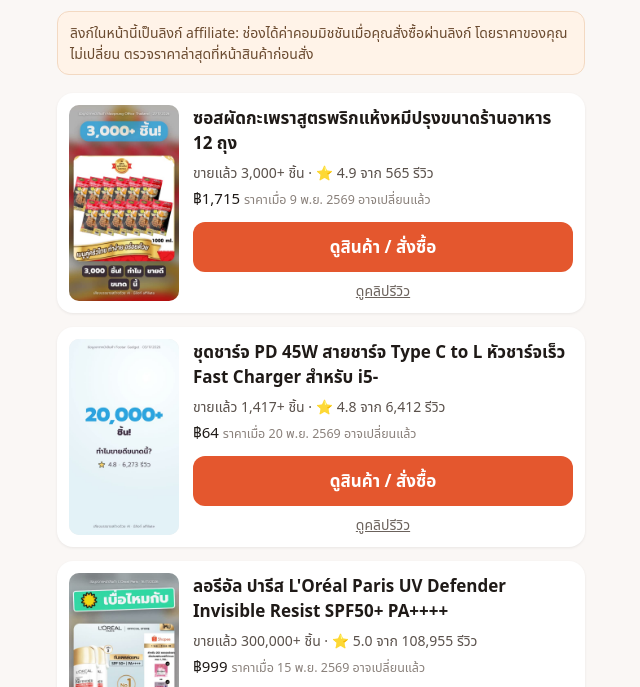
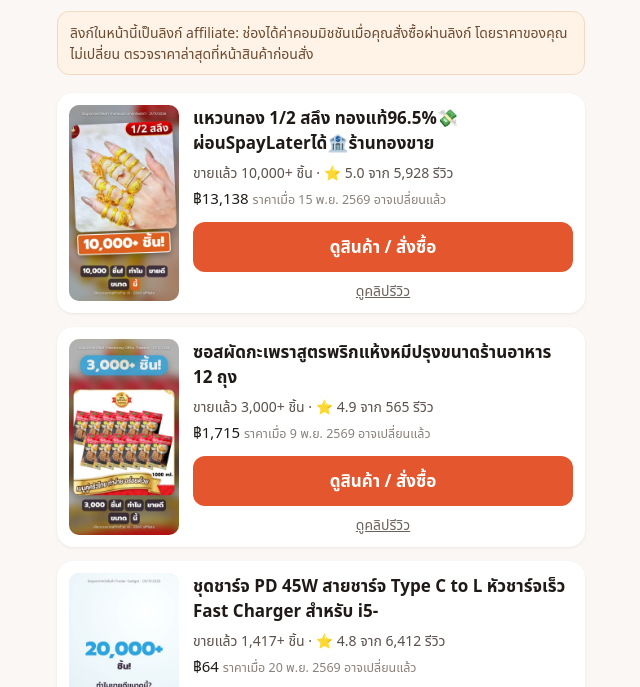
Before and after one commit to anuchanamlee/shop-picks, a plain HTML site: page index.html in a window 1280 px wide. Shown: the part 91-778 px from the top of the page, without its empty margins (319-959 px from the left). Drawn offline with Linux system fonts and the light colour scheme.

Commit message:
update 2026-11-21 12:00 (54 items)

```diff
--- a/index.html
+++ b/index.html
@@ -12,6 +12,11 @@ padding:12px;border-radius:12px;margin-top:auto}.clip{display:block;text-align:c
 footer{font-size:13px;color:#8a817b;margin-top:24px}a:focus-visible{outline:3px solid #1f6feb;outline-offset:2px}</style></head><body><main>
 <h1>สินค้าในคลิป</h1><p class="sub">สินค้าจากคลิปสั้นในช่อง <a href="https://www.youtube.com/channel/UC8oDVyd5d-sb6ql50cs6RcQ" target="_blank" rel="noopener">YouTube</a> ใหม่สุดอยู่บน</p>
 <p class="note">ลิงก์ในหน้านี้เป็นลิงก์ affiliate: ช่องได้ค่าคอมมิชชันเมื่อคุณสั่งซื้อผ่านลิงก์ โดยราคาของคุณไม่เปลี่ยน ตรวจราคาล่าสุดที่หน้าสินค้าก่อนสั่ง</p>
+<article class="card"><img src="img/1271853676.28630113423.jpg" alt="" loading="lazy">
+<div class="body"><h2 class="name">แหวนทอง 1/2 สลึง ทองแท้96.5%💸ผ่อนSpayLaterได้🏦ร้านทองขาย</h2><p class="facts">ขายแล้ว 10,000+ ชิ้น · ⭐ 5.0 จาก 5,928 รีวิว</p>
+<p class="price">฿13,138 <small>ราคาเมื่อ 15 พ.ย. 2569 อาจเปลี่ยนแล้ว</small></p>
+<a class="buy" href="https://s.shopee.co.th/1LhIGIgvgc" target="_blank" rel="sponsored noopener">ดูสินค้า / สั่งซื้อ</a>
+<a class="clip" href="https://youtube.com/shorts/dQyE_zXqYII" target="_blank" rel="noopener">ดูคลิปรีวิว</a></div></article>
 <article class="card"><img src="img/310850233.2966668123.jpg" alt="" loading="lazy">
 <div class="body"><h2 class="name">ซอสผัดกะเพราสูตรพริกแห้งหมีปรุงขนาดร้านอาหาร 12 ถุง</h2><p class="facts">ขายแล้ว 3,000+ ชิ้น · ⭐ 4.9 จาก 565 รีวิว</p>
 <p class="price">฿1,715 <small>ราคาเมื่อ 9 พ.ย. 2569 อาจเปลี่ยนแล้ว</small></p>
```
Also changed, not shown: img/1271853676.28630113423.jpg (added).
